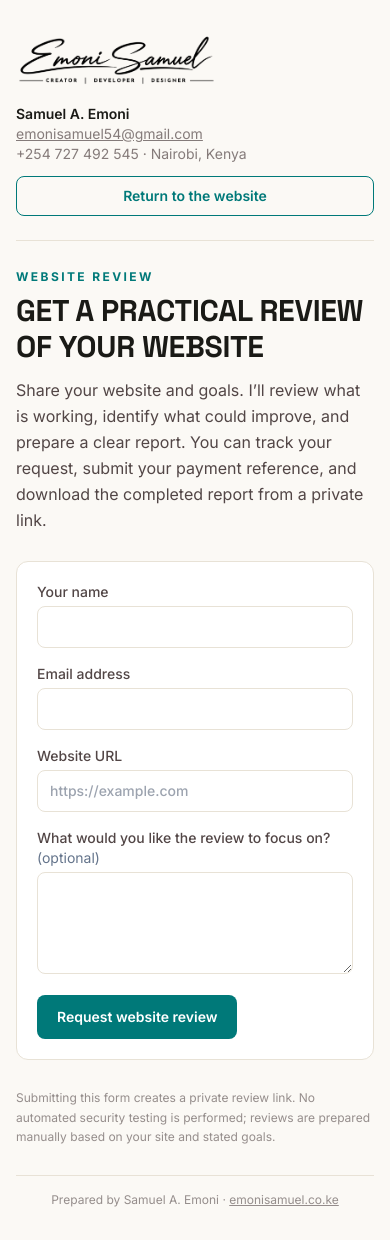
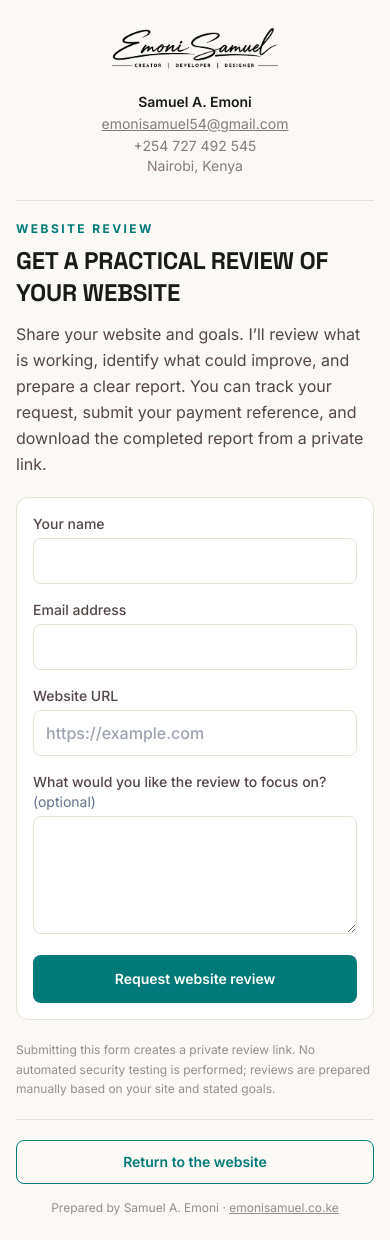
Before and after one commit to samz-code/emoni, a React (Vite) app: page /website-review in a window 390 px wide. Built offline with nearby package versions, Linux system fonts and the light colour scheme.

Commit message:
fix reviews page

```diff
--- a/src/pages/ClientDocuments.tsx
+++ b/src/pages/ClientDocuments.tsx
@@ -4,19 +4,30 @@ import { Link, useParams } from "react-router-dom";
 import { supabase } from "@/lib/supabase";
 import { formatKes, getErrorMessage, type ClientProposal, type WebsiteReview } from "@/lib/clientWork";
 
-const sectionClass = "rounded-xl border border-[#E8E2D6] bg-white p-5 sm:p-7";
+const sectionClass = "rounded-xl border border-[#E8E2D6] bg-white p-4 sm:p-7";
+const inputClass =
+  "mt-1 w-full rounded-lg border border-[#E8E2D6] px-3 py-2.5 text-base focus:border-[#007979] focus:outline-none sm:text-sm";
 
 function BrandHeader() {
   return (
-    <header className="flex flex-col gap-4 border-b border-[#E8E2D6] pb-6 sm:flex-row sm:items-center sm:justify-between">
-      <img src="/darklogo.png" alt="Samuel Emoni" className="h-14 w-auto self-start object-contain" />
-      <div className="flex flex-col gap-3 text-sm text-[#524646]/70 sm:items-end sm:text-right">
-        <div>
+    <header className="flex flex-col items-center gap-5 border-b border-[#E8E2D6] pb-6 text-center sm:flex-row sm:items-center sm:justify-between sm:text-left">
+      <img src="/darklogo.png" alt="Samuel Emoni" className="h-12 w-auto object-contain sm:h-14" />
+      <div className="flex flex-col items-center gap-4 text-sm text-[#524646]/70 sm:items-end sm:text-right">
+        <div className="space-y-0.5">
           <p className="font-semibold text-[#1A1A16]">Samuel A. Emoni</p>
-          <a href="mailto:emonisamuel54@gmail.com" className="underline">emonisamuel54@gmail.com</a>
-          <p>+254 727 492 545 · Nairobi, Kenya</p>
+          <a href="mailto:emonisamuel54@gmail.com" className="block break-all underline">
+            emonisamuel54@gmail.com
+          </a>
+          <p>
+            <span className="whitespace-nowrap">+254 727 492 545</span>
+            <span className="hidden sm:inline"> · </span>
+            <span className="block sm:inline">Nairobi, Kenya</span>
+          </p>
         </div>
-        <Link to="/" className="print:hidden inline-flex min-h-10 items-center justify-center rounded-lg border border-[#007979] px-4 font-semibold text-[#007979] transition-colors hover:bg-[#007979]/5">
+        <Link
+          to="/"
+          className="print:hidden hidden min-h-10 items-center justify-center rounded-lg border border-[#007979] px-4 font-semibold text-[#007979] transition-colors hover:bg-[#007979]/5 sm:inline-flex"
+        >
           Return to the website
         </Link>
       </div>
@@ -26,12 +37,18 @@ function BrandHeader() {
 
 function PageFrame({ children }: { children: React.ReactNode }) {
   return (
-    <main className="min-h-screen bg-[#FBF9F5] px-4 py-8 text-[#524646] sm:px-6 sm:py-12">
-      <article className="mx-auto max-w-4xl space-y-7">
+    <main className="min-h-screen overflow-x-hidden bg-[#FBF9F5] px-4 py-6 text-[#524646] sm:px-6 sm:py-12">
+      <article className="mx-auto max-w-4xl space-y-5 sm:space-y-7">
         <BrandHeader />
         {children}
-        <footer className="border-t border-[#E8E2D6] pt-4 text-center text-xs text-[#524646]/60">
-          Prepared by Samuel A. Emoni · <a className="underline" href="https://www.emonisamuel.co.ke">emonisamuel.co.ke</a>
+        <footer className="border-t border-[#E8E2D6] pt-5 text-center text-xs text-[#524646]/60">
+          <Link
+            to="/"
+            className="print:hidden mb-4 inline-flex min-h-11 w-full items-center justify-center rounded-lg border border-[#007979] px-4 text-sm font-semibold text-[#007979] transition-colors hover:bg-[#007979]/5 sm:hidden"
+          >
+            Return to the website
+          </Link>
+          <p>Prepared by Samuel A. Emoni · <a className="underline" href="https://www.emonisamuel.co.ke">emonisamuel.co.ke</a></p>
         </footer>
       </article>
     </main>
@@ -39,7 +56,14 @@ function PageFrame({ children }: { children: React.ReactNode }) {
 }
 
 function StatusMessage({ children, error = false }: { children: React.ReactNode; error?: boolean }) {
-  return <p role={error ? "alert" : "status"} className={`rounded-lg border p-4 text-sm ${error ? "border-rose-200 bg-rose-50 text-rose-900" : "border-teal-200 bg-teal-50 text-teal-900"}`}>{children}</p>;
+  return (
+    <p
+      role={error ? "alert" : "status"}
+      className={`break-words rounded-lg border p-4 text-sm ${error ? "border-rose-200 bg-rose-50 text-rose-900" : "border-teal-200 bg-teal-50 text-teal-900"}`}
+    >
+      {children}
+    </p>
+  );
 }
 
 export function ClientProposalPage() {
@@ -106,53 +130,61 @@ export function ClientProposalPage() {
     }
   };
 
-  if (loading) return <PageFrame><p>Loading your proposal...</p></PageFrame>;
-  if (error || !proposal) return <PageFrame><StatusMessage error>{error ?? "Proposal not found."}</StatusMessage><Link to="/" className="text-teal-800 underline">Return to the website</Link></PageFrame>;
+  if (loading) return <PageFrame><p className="text-center">Loading your proposal...</p></PageFrame>;
+  if (error || !proposal) return <PageFrame><StatusMessage error>{error ?? "Proposal not found."}</StatusMessage><Link to="/" className="block text-center text-teal-800 underline">Return to the website</Link></PageFrame>;
 
   const expires = new Date(new Date(proposal.created_at).getTime() + proposal.validity_days * 86_400_000);
   const canRespond = proposal.status === "sent" && Date.now() <= expires.getTime();
 
   return (
     <PageFrame>
-      <div className="flex flex-wrap items-start justify-between gap-4">
-        <div>
+      <div className="flex flex-col gap-4 sm:flex-row sm:items-start sm:justify-between">
+        <div className="min-w-0">
           <p className="text-xs font-bold uppercase tracking-[0.2em] text-[#007979]">Proposal & quote</p>
-          <h1 className="mt-2 text-3xl font-bold text-[#1A1A16]">{proposal.title}</h1>
+          <h1 className="mt-2 break-words text-2xl font-bold text-[#1A1A16] sm:text-3xl">{proposal.title}</h1>
           <p className="mt-2 text-sm text-[#524646]/70">Prepared for {proposal.client_name}{proposal.company_name ? ` · ${proposal.company_name}` : ""}</p>
         </div>
-        <button type="button" onClick={() => window.print()} className="rounded-lg border border-[#007979] px-4 py-2 text-sm font-semibold text-[#007979] hover:bg-[#007979]/5 print:hidden">Print / Save as PDF</button>
+        <button
+          type="button"
+          onClick={() => window.print()}
+          className="min-h-11 w-full shrink-0 rounded-lg border border-[#007979] px-4 py-2 text-sm font-semibold text-[#007979] hover:bg-[#007979]/5 print:hidden sm:min-h-0 sm:w-auto"
+        >
+          Print / Save as PDF
+        </button>
       </div>
 
       {notice && <StatusMessage>{notice}</StatusMessage>}
       <section className={sectionClass}>
         <h2 className="text-lg font-semibold text-[#1A1A16]">Project summary</h2>
-        <p className="mt-2 whitespace-pre-line leading-relaxed">{proposal.summary || "Please review the proposed scope and quote below."}</p>
+        <p className="mt-2 whitespace-pre-line break-words leading-relaxed">{proposal.summary || "Please review the proposed scope and quote below."}</p>
         <p className="mt-4 text-xs text-[#524646]/60">Quote valid until {expires.toLocaleDateString("en-KE", { day: "numeric", month: "long", year: "numeric" })}.</p>
       </section>
 
       <section className={sectionClass}>
         <h2 className="text-lg font-semibold text-[#1A1A16]">Scope & deliverables</h2>
-        <p className="mt-3 whitespace-pre-line leading-relaxed">{proposal.scope}</p>
+        <p className="mt-3 whitespace-pre-line break-words leading-relaxed">{proposal.scope}</p>
       </section>
 
       <section className={`${sectionClass} !p-0`}>
-        <div className="p-5 sm:p-7">
+        <div className="p-4 sm:p-7">
           <h2 className="text-lg font-semibold text-[#1A1A16]">Investment · KES</h2>
           <ul className="mt-4 divide-y divide-[#E8E2D6]">
             {(proposal.line_items ?? []).map((item, index) => (
-              <li key={`${item.description}-${index}`} className="flex flex-wrap justify-between gap-3 py-3 text-sm">
-                <span>{item.description}</span><span className="font-medium">{formatKes(item.amount_kes)}</span>
+              <li key={`${item.description}-${index}`} className="flex items-start justify-between gap-4 py-3 text-sm">
+                <span className="min-w-0 break-words">{item.description}</span>
+                <span className="shrink-0 whitespace-nowrap font-medium">{formatKes(item.amount_kes)}</span>
               </li>
             ))}
           </ul>
-          <div className="mt-2 flex justify-between border-t border-[#524646]/20 pt-4 text-lg font-bold text-[#007979]">
-            <span>Total (tax inclusive)</span><span>{formatKes(proposal.total_kes)}</span>
+          <div className="mt-2 flex items-start justify-between gap-4 border-t border-[#524646]/20 pt-4 text-base font-bold text-[#007979] sm:text-lg">
+            <span>Total (tax inclusive)</span>
+            <span className="shrink-0 whitespace-nowrap">{formatKes(proposal.total_kes)}</span>
           </div>
-          {proposal.payment_terms && <p className="mt-4 whitespace-pre-line text-sm leading-relaxed text-[#524646]/80">{proposal.payment_terms}</p>}
+          {proposal.payment_terms && <p className="mt-4 whitespace-pre-line break-words text-sm leading-relaxed text-[#524646]/80">{proposal.payment_terms}</p>}
         </div>
       </section>
 
-      {proposal.client_message && !canRespond && <section className={sectionClass}><h2 className="font-semibold">Your message</h2><p className="mt-2 whitespace-pre-line">{proposal.client_message}</p></section>}
+      {proposal.client_message && !canRespond && <section className={sectionClass}><h2 className="font-semibold">Your message</h2><p className="mt-2 whitespace-pre-line break-words">{proposal.client_message}</p></section>}
       {proposal.status === "sent" && !canRespond && <StatusMessage>This quote has expired. Contact Samuel if you would like an updated proposal.</StatusMessage>}
       {!canRespond && <StatusMessage>Your response: <strong className="capitalize">{proposal.status.replace("_", " ")}</strong>{proposal.accepted_at ? ` on ${new Date(proposal.accepted_at).toLocaleDateString()}` : ""}.</StatusMessage>}
 
@@ -160,11 +192,11 @@ export function ClientProposalPage() {
         <section className={`${sectionClass} print:hidden`}>
           <h2 className="text-lg font-semibold text-[#1A1A16]">Your response</h2>
           <label className="mt-3 block text-sm font-medium" htmlFor="client-message">Message or requested changes (optional)</label>
-          <textarea id="client-message" rows={4} maxLength={3000} className="mt-1 w-full rounded-lg border border-[#E8E2D6] p-3 text-sm focus:border-[#007979] focus:outline-none" value={message} onChange={(event) => setMessage(event.target.value)} />
+          <textarea id="client-message" rows={4} maxLength={3000} className={inputClass} value={message} onChange={(event) => setMessage(event.target.value)} />
           <div className="mt-4 flex flex-col gap-2 sm:flex-row">
-            <button type="button" disabled={saving} onClick={() => void respond("accepted")} className="min-h-11 rounded-lg bg-[#007979] px-5 text-sm font-semibold text-white disabled:opacity-60">{saving ? "Sending..." : "Accept proposal"}</button>
-            <button type="button" disabled={saving} onClick={() => void respond("changes_requested")} className="min-h-11 rounded-lg border border-[#007979] px-5 text-sm font-semibold text-[#007979] disabled:opacity-60">Request changes</button>
-            <button type="button" disabled={saving} onClick={() => void respond("declined")} className="min-h-11 rounded-lg border border-slate-300 px-5 text-sm font-semibold text-slate-700 disabled:opacity-60">Decline</button>
+            <button type="button" disabled={saving} onClick={() => void respond("accepted")} className="min-h-12 w-full rounded-lg bg-[#007979] px-5 text-sm font-semibold text-white disabled:opacity-60 sm:min-h-11 sm:w-auto">{saving ? "Sending..." : "Accept proposal"}</button>
+            <button type="button" disabled={saving} onClick={() => void respond("changes_requested")} className="min-h-12 w-full rounded-lg border border-[#007979] px-5 text-sm font-semibold text-[#007979] disabled:opacity-60 sm:min-h-11 sm:w-auto">Request changes</button>
+            <button type="button" disabled={saving} onClick={() => void respond("declined")} className="min-h-12 w-full rounded-lg border border-slate-300 px-5 text-sm font-semibold text-slate-700 disabled:opacity-60 sm:min-h-11 sm:w-auto">Decline</button>
           </div>
         </section>
       )}
@@ -233,15 +265,15 @@ export function WebsiteReviewClientPage() {
     }
   };
 
-  if (loading) return <PageFrame><p>Loading your website review...</p></PageFrame>;
-  if (error || !review) return <PageFrame><StatusMessage error>{error ?? "Review not found."}</StatusMessage><Link to="/website-review" className="text-teal-800 underline">Request a website review</Link></PageFrame>;
+  if (loading) return <PageFrame><p className="text-center">Loading your website review...</p></PageFrame>;
+  if (error || !review) return <PageFrame><StatusMessage error>{error ?? "Review not found."}</StatusMessage><Link to="/website-review" className="block text-center text-teal-800 underline">Request a website review</Link></PageFrame>;
 
   const reportReady = review.status === "complete";
   return (
     <PageFrame>
-      <div>
+      <div className="min-w-0">
         <p className="text-xs font-bold uppercase tracking-[0.2em] text-[#007979]">Website review</p>
-        <h1 className="mt-2 text-3xl font-bold text-[#1A1A16]">Review for {review.website_url.replace(/^https?:\/\//, "").replace(/\/$/, "")}</h1>
+        <h1 className="mt-2 break-words text-2xl font-bold text-[#1A1A16] sm:text-3xl">Review for {review.website_url.replace(/^https?:\/\//, "").replace(/\/$/, "")}</h1>
         <p className="mt-2 text-sm text-[#524646]/70">Prepared for {review.client_name} · Request status: <span className="font-semibold capitalize">{review.status.replace("_", " ")}</span></p>
       </div>
 
@@ -250,8 +282,8 @@ export function WebsiteReviewClientPage() {
         <section className={sectionClass}>
           <h2 className="text-lg font-semibold text-[#1A1A16]">Your request is being reviewed</h2>
           <p className="mt-2 leading-relaxed">I’m reviewing your website and will update this page with the review fee and payment instructions. Your report will be available here after payment is confirmed and the review is complete.</p>
-          {review.goals && <p className="mt-4 rounded-lg bg-[#FBF9F5] p-3 text-sm"><strong>Your goals:</strong> {review.goals}</p>}
-          <button type="button" onClick={() => void load()} className="mt-4 text-sm font-semibold text-[#007979] underline">Refresh status</button>
+          {review.goals && <p className="mt-4 break-words rounded-lg bg-[#FBF9F5] p-3 text-sm"><strong>Your goals:</strong> {review.goals}</p>}
+          <button type="button" onClick={() => void load()} className="mt-4 min-h-11 text-sm font-semibold text-[#007979] underline sm:min-h-0">Refresh status</button>
         </section>
       ) : null}
 
@@ -259,14 +291,14 @@ export function WebsiteReviewClientPage() {
         <section className={sectionClass}>
           <h2 className="text-lg font-semibold text-[#1A1A16]">Payment required to unlock the report</h2>
           <p className="mt-2 text-2xl font-bold text-[#007979]">{formatKes(review.fee_kes)} <span className="text-sm font-normal text-[#524646]/60">tax inclusive</span></p>
-          <p className="mt-3 whitespace-pre-line text-sm leading-relaxed">{review.payment_instructions || "Please contact Samuel using the details above to receive payment instructions."}</p>
+          <p className="mt-3 whitespace-pre-line break-words text-sm leading-relaxed">{review.payment_instructions || "Please contact Samuel using the details above to receive payment instructions."}</p>
           {review.payment_reference ? (
-            <StatusMessage>Your payment reference has been received and is awaiting verification.</StatusMessage>
+            <div className="mt-4"><StatusMessage>Your payment reference has been received and is awaiting verification.</StatusMessage></div>
           ) : (
             <form onSubmit={(event) => void sendPaymentReference(event)} className="mt-5 space-y-3">
               <label htmlFor="payment-reference" className="block text-sm font-medium">Payment reference / transaction code</label>
-              <input id="payment-reference" required minLength={3} maxLength={100} value={paymentReference} onChange={(event) => setPaymentReference(event.target.value)} className="w-full rounded-lg border border-[#E8E2D6] px-3 py-2.5 text-sm focus:border-[#007979] focus:outline-none" />
-              <button type="submit" disabled={sending} className="min-h-11 rounded-lg bg-[#007979] px-5 text-sm font-semibold text-white disabled:opacity-60">{sending ? "Submitting..." : "Submit payment reference"}</button>
+              <input id="payment-reference" required minLength={3} maxLength={100} value={paymentReference} onChange={(event) => setPaymentReference(event.target.value)} className={inputClass} />
+              <button type="submit" disabled={sending} className="min-h-12 w-full rounded-lg bg-[#007979] px-5 text-sm font-semibold text-white disabled:opacity-60 sm:min-h-11 sm:w-auto">{sending ? "Submitting..." : "Submit payment reference"}</button>
             </form>
           )}
         </section>
@@ -276,14 +308,14 @@ export function WebsiteReviewClientPage() {
 
       {reportReady && (
         <>
-          <div className="flex flex-wrap items-center justify-between gap-3">
-            <StatusMessage>Your payment is confirmed and your report is ready.</StatusMessage>
-            <button type="button" onClick={() => window.print()} className="rounded-lg border border-[#007979] px-4 py-2 text-sm font-semibold text-[#007979] hover:bg-[#007979]/5 print:hidden">Download / Save report as PDF</button>
+          <div className="flex flex-col gap-3 sm:flex-row sm:items-center sm:justify-between">
+            <div className="min-w-0 sm:flex-1"><StatusMessage>Your payment is confirmed and your report is ready.</StatusMessage></div>
+            <button type="button" onClick={() => window.print()} className="min-h-11 w-full shrink-0 rounded-lg border border-[#007979] px-4 py-2 text-sm font-semibold text-[#007979] hover:bg-[#007979]/5 print:hidden sm:min-h-0 sm:w-auto">Download / Save report as PDF</button>
           </div>
-          <section className={sectionClass}><h2 className="text-lg font-semibold text-[#1A1A16]">Executive summary</h2><p className="mt-2 whitespace-pre-line leading-relaxed">{review.summary}</p></section>
+          <section className={sectionClass}><h2 className="text-lg font-semibold text-[#1A1A16]">Executive summary</h2><p className="mt-2 whitespace-pre-line break-words leading-relaxed">{review.summary}</p></section>
           <div className="grid gap-5 md:grid-cols-2">
-            <section className={sectionClass}><h2 className="text-lg font-semibold text-emerald-800">What is working well</h2><ul className="mt-3 list-disc space-y-2 pl-5">{review.working_well.map((item, index) => <li key={index} className="leading-relaxed">{item}</li>)}</ul></section>
-            <section className={sectionClass}><h2 className="text-lg font-semibold text-amber-800">What needs improvement</h2><ul className="mt-3 list-disc space-y-2 pl-5">{review.needs_improvement.map((item, index) => <li key={index} className="leading-relaxed">{item}</li>)}</ul></section>
+            <section className={sectionClass}><h2 className="text-lg font-semibold text-emerald-800">What is working well</h2><ul className="mt-3 list-disc space-y-2 pl-5">{review.working_well.map((item, index) => <li key={index} className="break-words leading-relaxed">{item}</li>)}</ul></section>
+            <section className={sectionClass}><h2 className="text-lg font-semibold text-amber-800">What needs improvement</h2><ul className="mt-3 list-disc space-y-2 pl-5">{review.needs_improvement.map((item, index) => <li key={index} className="break-words leading-relaxed">{item}</li>)}</ul></section>
           </div>
         </>
       )}
@@ -321,16 +353,16 @@ export function WebsiteReviewRequestPage() {
     <PageFrame>
       <div>
         <p className="text-xs font-bold uppercase tracking-[0.2em] text-[#007979]">Website review</p>
-        <h1 className="mt-2 text-3xl font-bold text-[#1A1A16]">Get a practical review of your website</h1>
+        <h1 className="mt-2 text-2xl font-bold text-[#1A1A16] sm:text-3xl">Get a practical review of your website</h1>
         <p className="mt-3 max-w-2xl leading-relaxed">Share your website and goals. I’ll review what is working, identify what could improve, and prepare a clear report. You can track your request, submit your payment reference, and download the completed report from a private link.</p>
       </div>
       <form onSubmit={(event) => void submit(event)} className={`${sectionClass} space-y-4`}>
         {error && <StatusMessage error>{error}</StatusMessage>}
-        <label className="block text-sm font-medium">Your name<input required maxLength={120} value={form.client_name} onChange={(event) => setForm({ ...form, client_name: event.target.value })} className="mt-1 w-full rounded-lg border border-[#E8E2D6] px-3 py-2.5 focus:border-[#007979] focus:outline-none" /></label>
-        <label className="block text-sm font-medium">Email address<input required type="email" maxLength={254} value={form.client_email} onChange={(event) => setForm({ ...form, client_email: event.target.value })} className="mt-1 w-full rounded-lg border border-[#E8E2D6] px-3 py-2.5 focus:border-[#007979] focus:outline-none" /></label>
-        <label className="block text-sm font-medium">Website URL<input required type="url" maxLength={2048} placeholder="https://example.com" value={form.website_url} onChange={(event) => setForm({ ...form, website_url: event.target.value })} className="mt-1 w-full rounded-lg border border-[#E8E2D6] px-3 py-2.5 focus:border-[#007979] focus:outline-none" /></label>
-        <label className="block text-sm font-medium">What would you like the review to focus on?<span className="font-normal text-slate-500"> (optional)</span><textarea rows={4} maxLength={2000} value={form.goals} onChange={(event) => setForm({ ...form, goals: event.target.value })} className="mt-1 w-full rounded-lg border border-[#E8E2D6] px-3 py-2.5 focus:border-[#007979] focus:outline-none" /></label>
-        <button type="submit" disabled={sending} className="min-h-11 rounded-lg bg-[#007979] px-5 text-sm font-semibold text-white disabled:opacity-60">{sending ? "Submitting..." : "Request website review"}</button>
+        <label className="block text-sm font-medium">Your name<input required maxLength={120} value={form.client_name} onChange={(event) => setForm({ ...form, client_name: event.target.value })} className={inputClass} /></label>
+        <label className="block text-sm font-medium">Email address<input required type="email" maxLength={254} value={form.client_email} onChange={(event) => setForm({ ...form, client_email: event.target.value })} className={inputClass} /></label>
+        <label className="block text-sm font-medium">Website URL<input required type="url" maxLength={2048} placeholder="https://example.com" value={form.website_url} onChange={(event) => setForm({ ...form, website_url: event.target.value })} className={inputClass} /></label>
+        <label className="block text-sm font-medium">What would you like the review to focus on?<span className="font-normal text-slate-500"> (optional)</span><textarea rows={4} maxLength={2000} value={form.goals} onChange={(event) => setForm({ ...form, goals: event.target.value })} className={inputClass} /></label>
+        <button type="submit" disabled={sending} className="min-h-12 w-full rounded-lg bg-[#007979] px-5 text-sm font-semibold text-white disabled:opacity-60 sm:min-h-11 sm:w-auto">{sending ? "Submitting..." : "Request website review"}</button>
       </form>
       <p className="text-xs leading-relaxed text-[#524646]/60">Submitting this form creates a private review link. No automated security testing is performed; reviews are prepared manually based on your site and stated goals.</p>
     </PageFrame>
```
Also changed, not shown: 1 other file (tests, documents, lock files or other folders).
